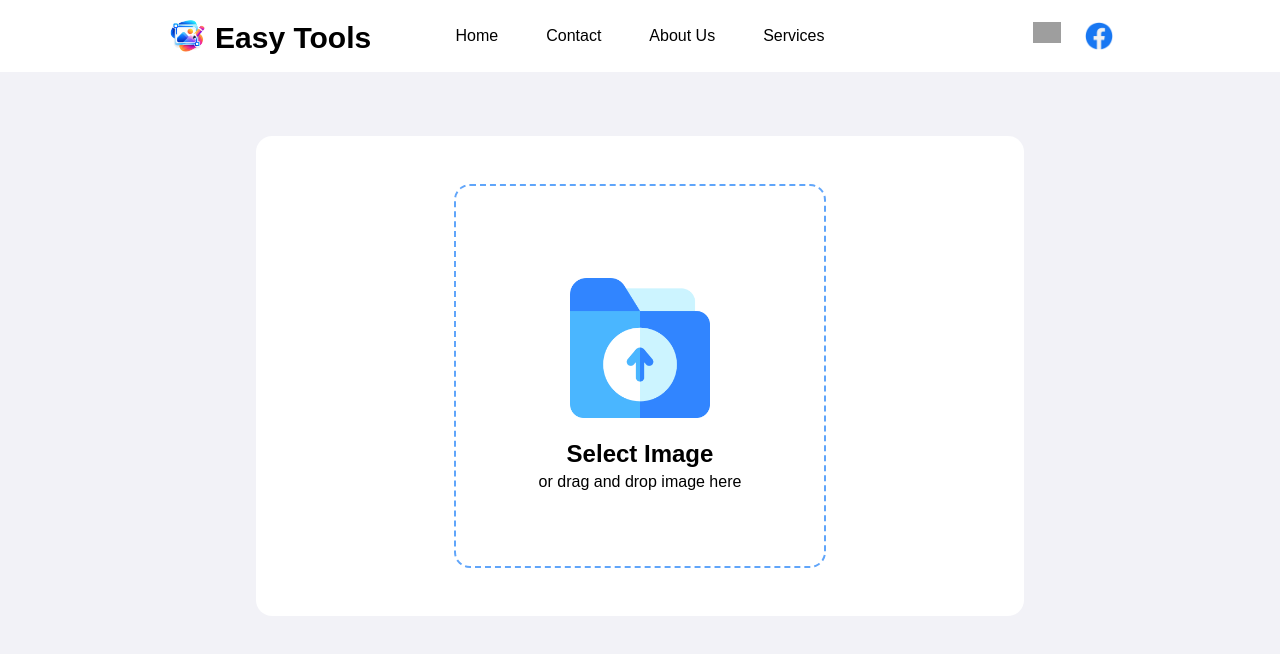
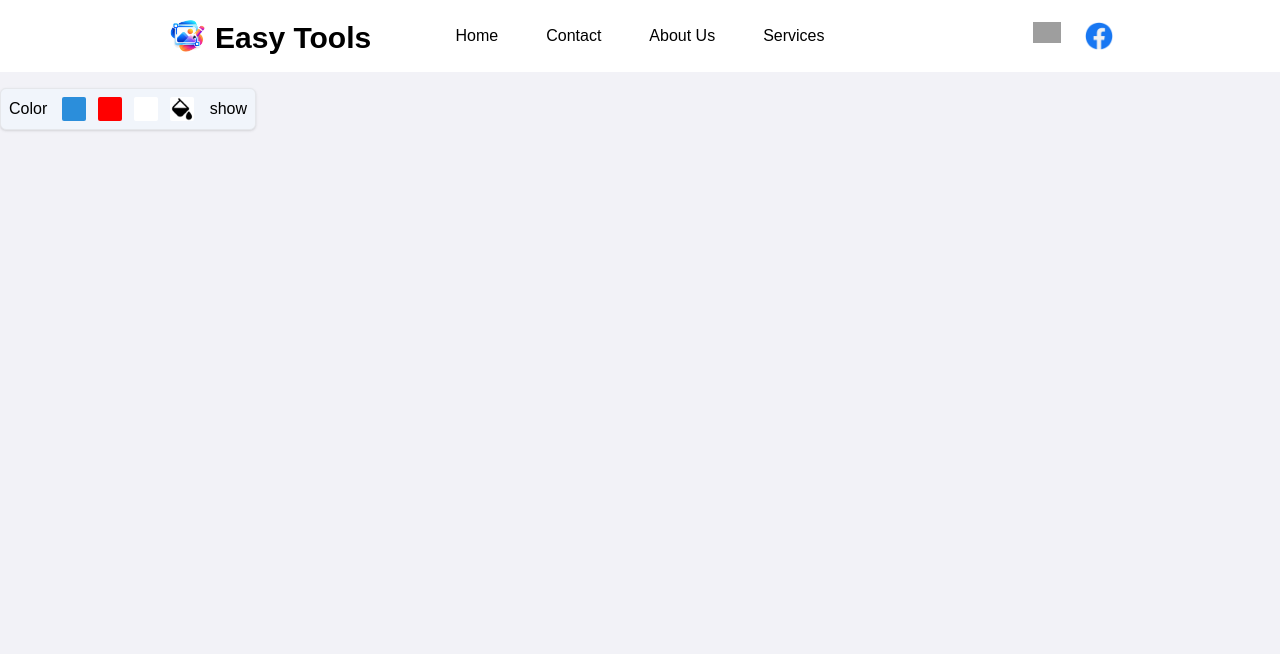
Before and after one commit to YNK4068/easytools, a React (Create React App) app: page / in a window 1280 px wide. Shown: the top 654 px of the page. Built offline with nearby package versions, Linux system fonts and the light colour scheme; grey boxes are pictures that could not be loaded.

Commit message:
pc 1 color seletion test

```diff
--- a/src/App.js
+++ b/src/App.js
@@ -1,12 +1,18 @@
 import React from "react";
 import NavBar from './components/NavBar.jsx'
 import PassPortComp from './pages/PassPortComp.jsx'
+import TestComp from './components/TestComp.jsx'
 
 function App() {
   return (
     <>
       <NavBar/>
-      <PassPortComp/>
+      {/* <PassPortComp/> */}
+
+
+      {/* Testing */}
+      <TestComp />
+
 
     </>
   );
--- /dev/null
+++ b/src/components/TestComp.jsx
@@ -0,0 +1,86 @@
+import React, { useState } from 'react'
+import custom_color_img from '../icons/custom_color.png'
+
+export default function TestComp() {
+  const [customColorBg, setCustomColorBg] = useState('#FFFFFF')
+  const [bgColor, setBgColor] = useState("");
+
+
+  return (
+    <div className="flex w-[20vw] items-center justify-between my-4 bg-[#f1f5fb] border shadow p-2 rounded-md">
+
+      <p>Color</p>
+
+      <div className="flex gap-3 items-center">
+
+        {/* Color 1 */}
+        <label
+          className={`size-6 bg-[#2B8EDB] cursor-pointer rounded-sm
+      ${bgColor === "#2B8EDB" ? "ring-2 ring-black ring-offset-2" : ""}`}
+        >
+          <input
+            type="radio"
+            name="bgColor"
+            className="hidden"
+            checked={bgColor === "#2B8EDB"}
+            onChange={() => setBgColor("#2B8EDB")}
+          />
+        </label>
+
+        {/* Color 2 */}
+        <label
+          className={`size-6 bg-[#FF0000] cursor-pointer rounded-sm
+      ${bgColor === "#FF0000" ? "ring-2 ring-black ring-offset-2" : ""}`}
+        >
+          <input
+            type="radio"
+            name="bgColor"
+            className="hidden"
+            checked={bgColor === "#FF0000"}
+            onChange={() => setBgColor("#FF0000")}
+          />
+        </label>
+
+        {/* Color 3 */}
+        <label
+          className={`size-6 bg-[#ffffff] cursor-pointer rounded-sm
+      ${bgColor === "#ffffff" ? "ring-2 ring-black ring-offset-2" : ""}`}
+        >
+          <input
+            type="radio"
+            name="bgColor"
+            className="hidden"
+            checked={bgColor === "#ffffff"}
+            onChange={() => setBgColor("#ffffff")}
+          />
+        </label>
+
+        {/* Custom Color */}
+        <label
+          className={`relative size-6 cursor-pointer rounded-sm
+      ${bgColor === customColorBg && bgColor !== "" ? "ring-2 ring-black ring-offset-2" : ""}`}
+          style={{ backgroundColor: customColorBg }}
+        >
+          <img
+            src={custom_color_img}
+            alt="Custom color"
+            className="w-full h-full"
+          />
+
+          <input
+            type="color"
+            className="absolute inset-0 w-full h-full opacity-0 cursor-pointer"
+            value={customColorBg}
+            onChange={(e) => {
+              setCustomColorBg(e.target.value);
+              setBgColor(e.target.value);
+            }}
+          />
+        </label>
+
+      </div>
+      <button onClick={()=>{alert(bgColor)}}>show</button>
+    </div>
+
+  )
+}
```
Also changed, not shown: src/icons/custom_color.png (added).
